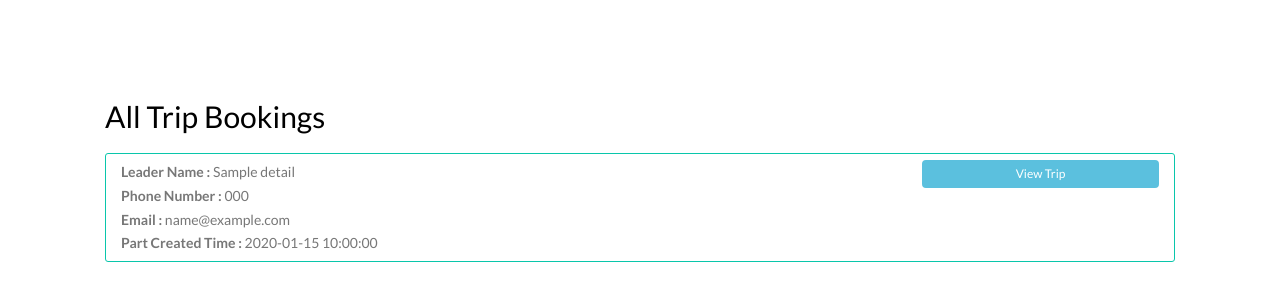
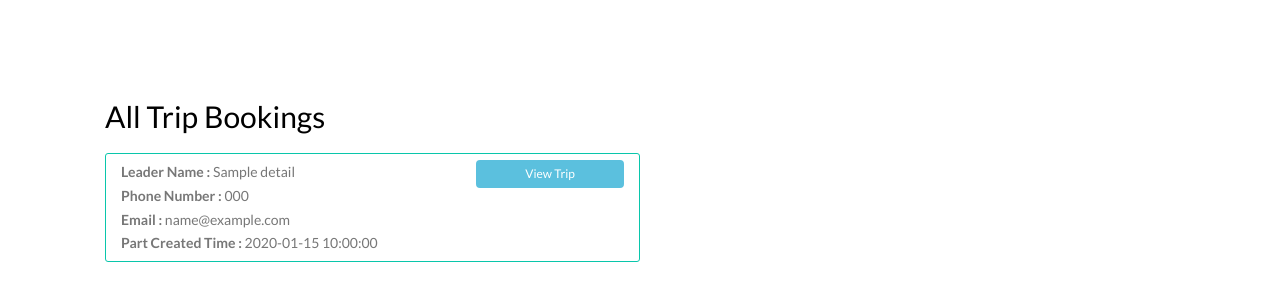
Before and after one commit to JayaniSumudini/Golf-Travel-Tracker, a PHP site: page /admin in a window 1280 px wide. Shown: the part 55-356 px from the top of the page. Run offline with PHP 8.4, Linux system fonts and the light colour scheme; the visitor is signed in with stand-in values (Sample User, id 1); tables that the repository leaves empty hold one stand-in row (values such as "Sample post"); some libraries are stand-ins or nearby versions.

Commit message:
admin column changes

```diff
--- a/admin/index.php
+++ b/admin/index.php
@@ -95,18 +95,18 @@ $conn = connection();
                         if ($result->num_rows > 0) {
                             while ($row = $result->fetch_assoc()) {
                                 ?>
-                                <div class="col-md-16"
+                                <div class="col-md-6"
                                      style="border: 1px solid #09C6AB;padding:6px 15px;margin-bottom: 3px;border-radius: 3px; font-size: 14px">
                                     <div class="row">
 
-                                        <div class="col-sm-9">
+                                        <div class="col-sm-8">
                                             <b>Leader Name : </b><?php echo($row["lead_name"]); ?><br>
                                             <b>Phone Number : </b><?php echo($row["phone_number"]); ?><br>
                                             <b>Email : </b><?php echo($row["email"]); ?><br>
                                             <b>Part Created Time : </b><?php echo($row["create_date_and_time"]); ?>
                                             <br>
                                         </div>
-                                        <div class="col-sm-3 ">
+                                        <div class="col-sm-4">
                                             <form role="form" action='index.php' method='POST'>
                                                 <input type='hidden' name='party_id'
                                                        value='<?php echo($row["party_id"]); ?> '>
```
